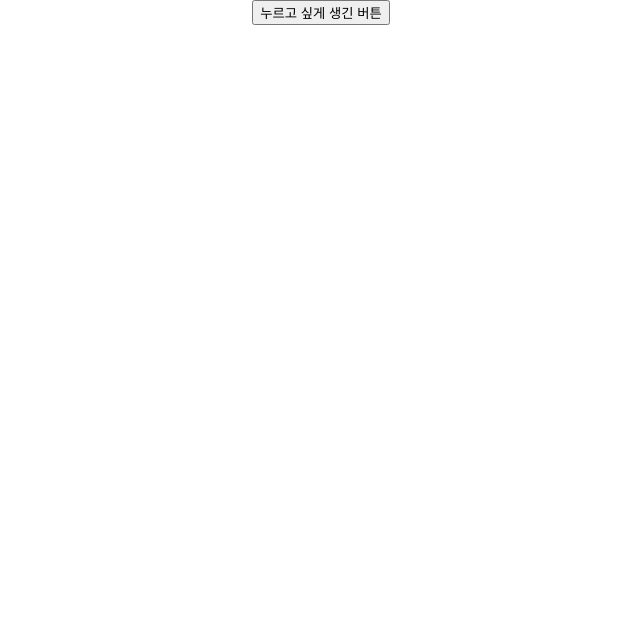
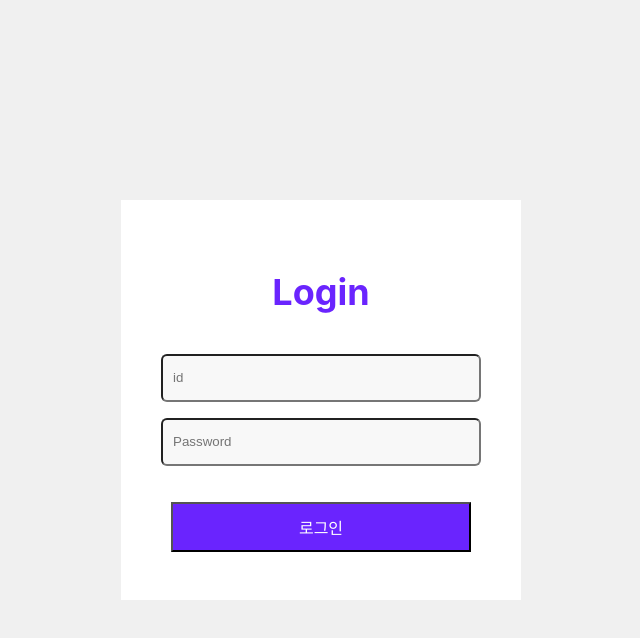
Before and after one commit to hana0627/login, a React (Create React App) app in the folder front/: page /login in a window 1280 px wide. Shown: the top 638 px of the page, without its empty margins (319-959 px from the left). Built offline with nearby package versions, Linux system fonts and the light colour scheme.

Commit message:
#4 로그인페이지 만들기
제법 예쁘게 만들어졌다.
로그인 버튼 클릭시 서버로 요청이 나가는것을 확인하였음

```diff
--- /dev/null
+++ b/front/public/css/style.css
@@ -0,0 +1,42 @@
+body {
+    display: flex;
+    justify-content: center; /* 수평 가운데 정렬 */
+    align-items: center; /* 수직 가운데 정렬 */
+    height: 100vh; /* 화면 전체 높이 */
+    background-color: #f0f0f0; /* 배경색은 예시로 지정한 값 */
+}
+
+.login-wrapper {
+    width: 400px;
+    height: 400px;
+    padding: 40px;
+    box-sizing: border-box;
+    background-color: #fff; /* 예시로 추가한 배경색 */
+}
+
+
+.login-wrapper > h2{
+    font-size: 36px;
+    color: #6A24FE;
+    margin-bottom: 40px;
+}
+
+.login-input {
+    width: 100%;
+    height: 48px;
+    padding: 0 10px;
+    box-sizing: border-box;
+    margin-bottom: 16px;
+    border-radius: 6px;
+    background-color: #F8F8F8;
+}
+
+.btn_purple {
+    color: #fff;
+    font-size: 16px;
+    background-color: #6A24FE;
+    margin-top: 20px;
+    width: 300px;
+    height: 50px;
+
+}
--- a/front/src/App.js
+++ b/front/src/App.js
@@ -1,9 +1,11 @@
 import './App.css';
 import {Route, Routes} from 'react-router-dom'
 import LoginPage from "./pages/LoginPage";
+
 function App() {
   return (
       <div className="App">
+          <link rel="stylesheet" href="/css/style.css" />
           <Routes>
               <Route path='/login' element={<LoginPage/>} />
               <Route path='/*' element={<div>없는페이지에옹</div>} />
--- a/front/src/pages/LoginPage.jsx
+++ b/front/src/pages/LoginPage.jsx
@@ -1,21 +1,45 @@
 import axios from 'axios';
+import React, { useState } from 'react'
 
 function LoginPage() {
 
+    const [memberId, setMemberId] = useState('')
+    const [password, setPassword] = useState('')
+
+    function memberIdHandle(e) {
+        setMemberId(e.target.value)
+    }
+    function passwordHandle(e) {
+        setPassword(e.target.value)
+    }
+
     function loginBtnClick() {
-        axios.get('http://localhost:8080/hello')
+
+        axios.post('http://localhost:8080/hello',
+            {
+                "memberId": memberId,
+                "password": password
+            }
+            )
             .then((response) => {
                 console.log(response.data);
             })
             .catch(() => {
-                console.error('에러발생');}
-        )
+                    console.error('에러발생');
+                }
+            )
     }
 
     return (
-        <button onClick={()=> loginBtnClick()}>누르고 싶게 생긴 버튼</button>
+        <>
+            <div className="login-wrapper">
+                <h2>Login</h2>
+                    <input type="text" className = "login-input" placeholder="id" value={memberId} onChange={(e) => memberIdHandle(e)}/>
+                    <input type="password" className = "login-input" value={password} placeholder="Password"  onChange={(e) => passwordHandle(e)}/>
+                    <button className="btn_purple" onClick={loginBtnClick}>로그인</button>
+            </div>
+        </>
     )
 }
 
-
 export default LoginPage;
```
